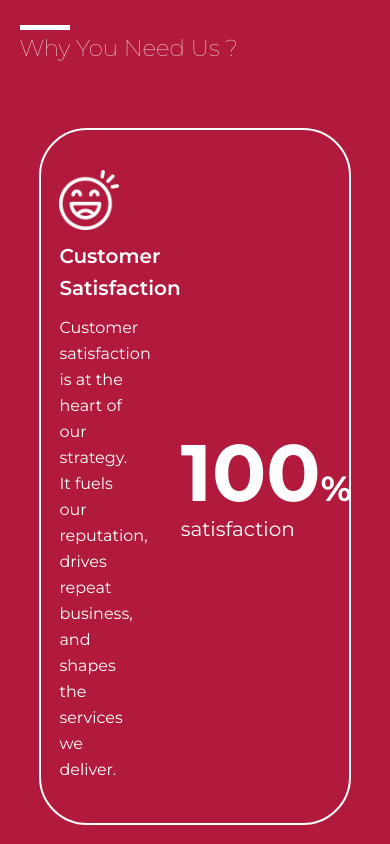
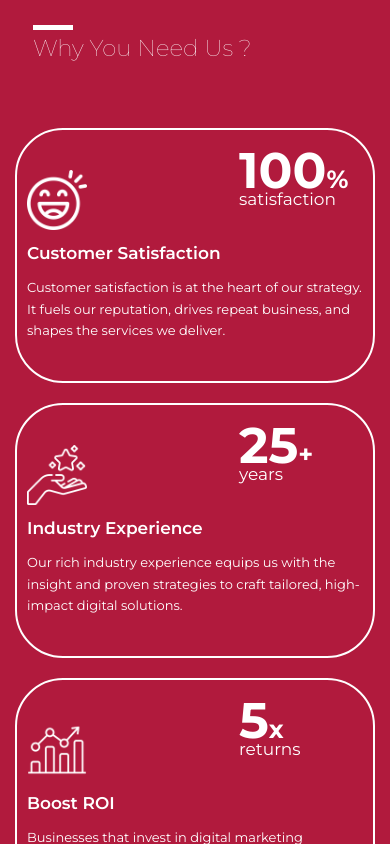
Before and after one commit to ObinnaKelvin/kobisoft, a Next.js app: page / in a window 390 px wide. Shown: the part 4480-5324 px from the top of the page. Built offline with nearby package versions, Linux system fonts and the light colour scheme.

Commit message:
Why You Need Us section now mobile responsive

```diff
--- a/components/WhyYouNeedUs.js
+++ b/components/WhyYouNeedUs.js
@@ -64,9 +64,10 @@ function WhyYouNeedUs() {
 
 
   return (
-    <div className='bg-[#B11A3D] flex flex-col h-max w-full gap-10 items-center justify-center pb-[60px] pt-[60px]'>
+    <div className='bg-[#B11A3D] flex flex-col h-max w-full gap-10 items-center justify-center pb-[60px] pt-[60px] px-[15px] '>
 
-        <div className="xl:w-[80%] flex flex-col items-center justify-center relative
+        <div className="xl:w-[80%] w-full
+            flex flex-col items-center justify-center relative
             gap-[20px]">
 
             {/* Title Wrapper */}
@@ -79,7 +80,7 @@ function WhyYouNeedUs() {
             mb-[40px]
             pt-[20px]
             '>
-                <div className="bg-[#ffffff] w-[50px] h-[5px] xl:w-[70px] xl:h-[5px]"></div>
+                <div className="bg-[#ffffff] w-[40px] h-[5px] xl:w-[70px] xl:h-[5px]"></div>
                 Why You Need Us ?
             </div>
 
@@ -89,7 +90,12 @@ function WhyYouNeedUs() {
                 needUsData.map((item) => (
                         <motion.div
                             key={item.id}
-                            className='flex flex-row xl:flex-row md:flex-col sm:flex-col justify-center items-center w-[80%] border-2 px-[50px] py-[40px] rounded-[3em]'
+                            className='flex flex-row xl:flex-row md:flex-col sm:flex-col justify-center items-center
+                            w-full xl:w-[80%] lg:w-[80%]
+                            border-2
+                            px-[10px] lg:px-[50px] xl:px-[50px]
+                            py-[40px] lg:py-[40px] xl:py-[40px]
+                            rounded-[3em] relative'
                             initial={{ y: 50 }}
                             whileInView={{ y: 0 }}
                             transition={{ duration: 0.7, type: "spring",  bounce: 0.25}}
@@ -97,14 +103,19 @@ function WhyYouNeedUs() {
                             >
                             <div className='flex flex-col gap-2.5'>
                                 {item.icon}
-                                <div className='text-[20px] font-semibold'>{item.title}</div>
-                                <div className='w-[60%]'>
+                                <div className='text-[17px] xl:text-[20px] lg:text-[20px] font-semibold'>{item.title}</div>
+                                <div className='text-[13px] xl:text-[16px] lg:text-[16px] w-full lg:w-[60%] xl:w-[60%]'>
                                    {item.description}
                                 </div>
                             </div>
-                            <div className='flex flex-col gap-[-70px] w-[150px]'>
-                                <div className='text-[80px] font-bold'><CountUp end={item.stat} enableScrollSpy={true} duration={2}/><span className='text-[35px]'>{item.measure}</span></div>
-                                <div className='text-[20px] mt-[-25px]'>{item.statLabel}</div>
+                            <div className='flex flex-col gap-[-70px] w-[150px]
+                            absolute
+                            top-0 xl:top-0 lg:top-0
+                            -right-4 xl:right-14 lg:right-14
+                            '>
+                                <div className='text-[50px] xl:text-[80px] lg:text-[80px] font-bold'><CountUp end={item.stat} enableScrollSpy={true} duration={2}/><span className='text-[25px] xl:text-[35px] lg:text-[35px]'>{item.measure}</span></div>
+                                <div className='text-[17px] xl:text-[19px] lg:text-[19px]
+                                mt-[-25px]'>{item.statLabel}</div>
                             </div>
                         </motion.div>
 
```
